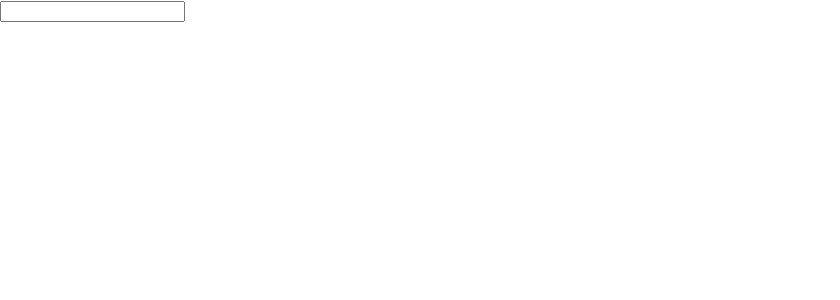
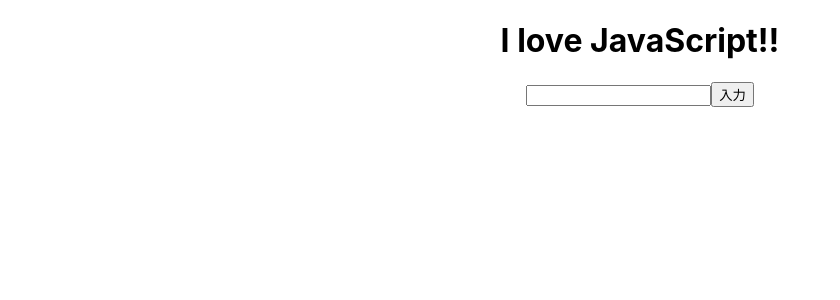
Before and after one commit to takatoshiinaoka/react-practice, a React (Create React App) app: page / in a window 1280 px wide. Shown: the top 300 px of the page, without its empty margins (0-840 px from the left). Built offline with nearby package versions, Linux system fonts and the light colour scheme.

Commit message:
text form "I love JavaScript"

```diff
--- a/src/App.js
+++ b/src/App.js
@@ -1,12 +1,26 @@
 import logo from './logo.svg';
 import './App.css';
+import React,{useState} from 'react';
 
-const handleChange = (e) => {
-  console.log(e.target.value);
+const InputText = () => {
+  const [inputTextValue, setInputTextValue] = useState("");
+
+  const [text, setText] = useState("JavaScript");
+
+  const handleChange = (e) => setInputTextValue(e.target.value);
+
+  const handleClick = () => {
+    setText(inputTextValue);
+    setInputTextValue("");
+  };
+
+  return (
+    <div className='App'>
+      <h1>I love {text}!!</h1>
+      <input type="text" value={inputTextValue} onChange={handleChange} />
+      <input type="button" value="入力" onClick={handleClick} />
+    </div>
+  );
 };
 
-const SampleInputText = () => {
-  return <input type="text" defaultValue="" onChange={handleChange} />;
-};
-
-export default SampleInputText;
+export default InputText;
```
